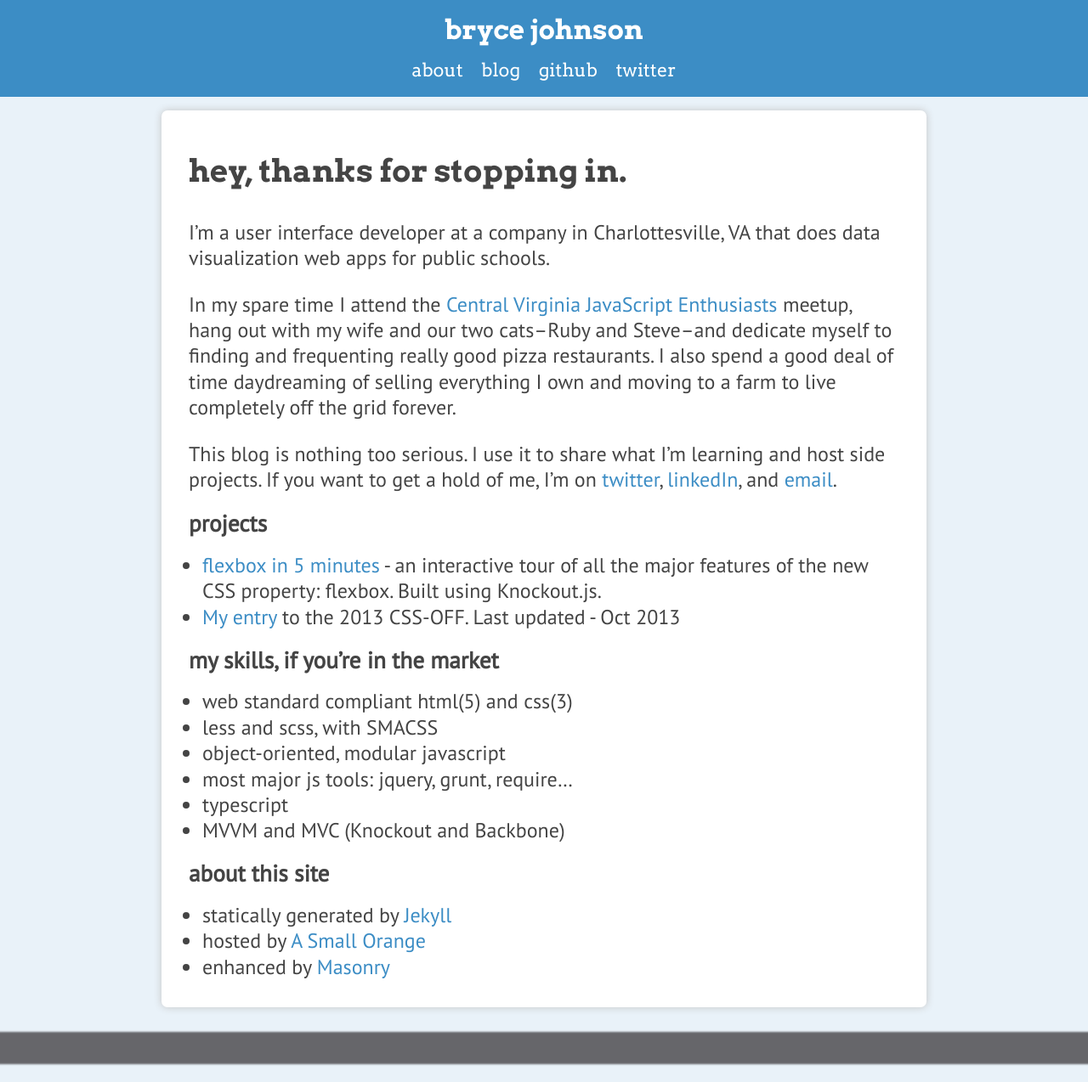
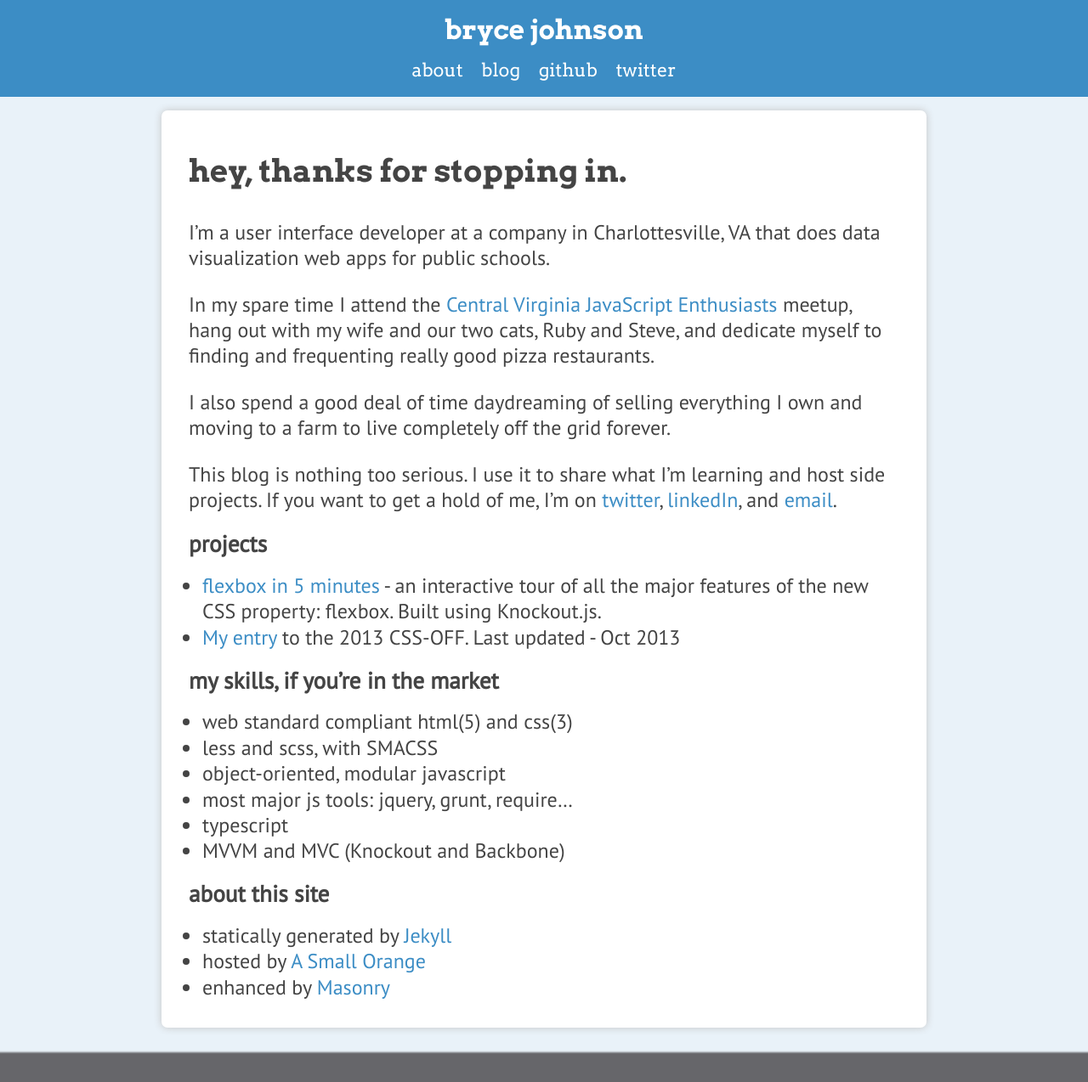
Before and after one commit to brycepj/devbryce-jekyll, a Jekyll site: the page built from about/index.md, in a window 1280 px wide. Shown: the whole page at 85% size. Built offline with Jekyll 4.4.1, drawn with Linux system fonts in a browser that asks for light colours.

Commit message:
blank commit

```diff
--- a/about/index.md
+++ b/about/index.md
@@ -6,7 +6,9 @@ published: true
 ---
 I'm a user interface developer at a company in Charlottesville, VA that does data visualization web apps for public schools.
 
-In my spare time I attend the [Central Virginia JavaScript Enthusiasts](http://www.meetup.com/Central-Virginia-Javascript-Enthusiasts-CVJSE/) meetup, hang out with my wife and our two cats--Ruby and Steve--and dedicate myself to finding and frequenting really good pizza restaurants. I also spend a good deal of time daydreaming of selling everything I own and moving to a farm to live completely off the grid forever.
+In my spare time I attend the [Central Virginia JavaScript Enthusiasts](http://www.meetup.com/Central-Virginia-Javascript-Enthusiasts-CVJSE/) meetup, hang out with my wife and our two cats, Ruby and Steve, and dedicate myself to finding and frequenting really good pizza restaurants.
+
+ I also spend a good deal of time daydreaming of selling everything I own and moving to a farm to live completely off the grid forever.
 
 This blog is nothing too serious. I use it to share what I'm learning and host side projects. If you want to get a hold of me, I'm on [twitter](http://twitter.com/_brycepj), [linkedIn](http://www.linkedin.com/in/brycepj/), and [email](mailto:brycepj@gmail.com).
 
```
